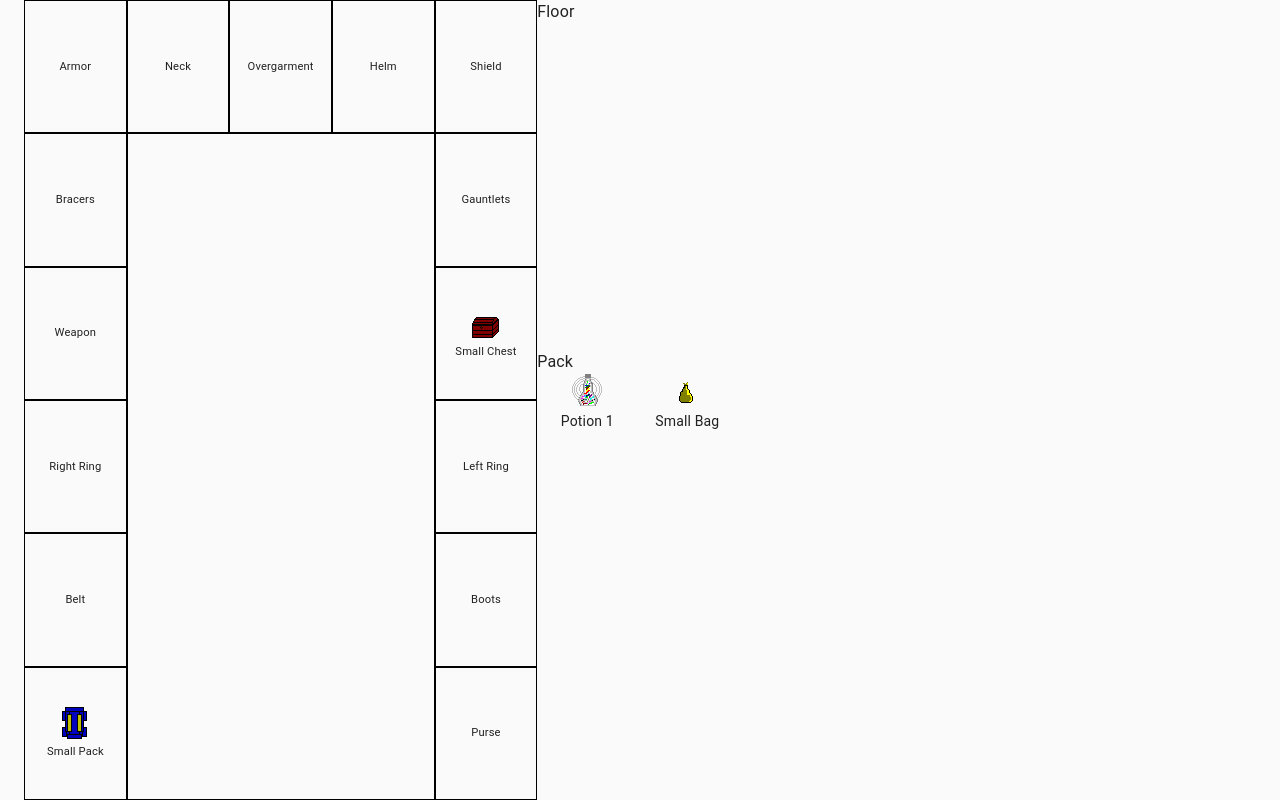
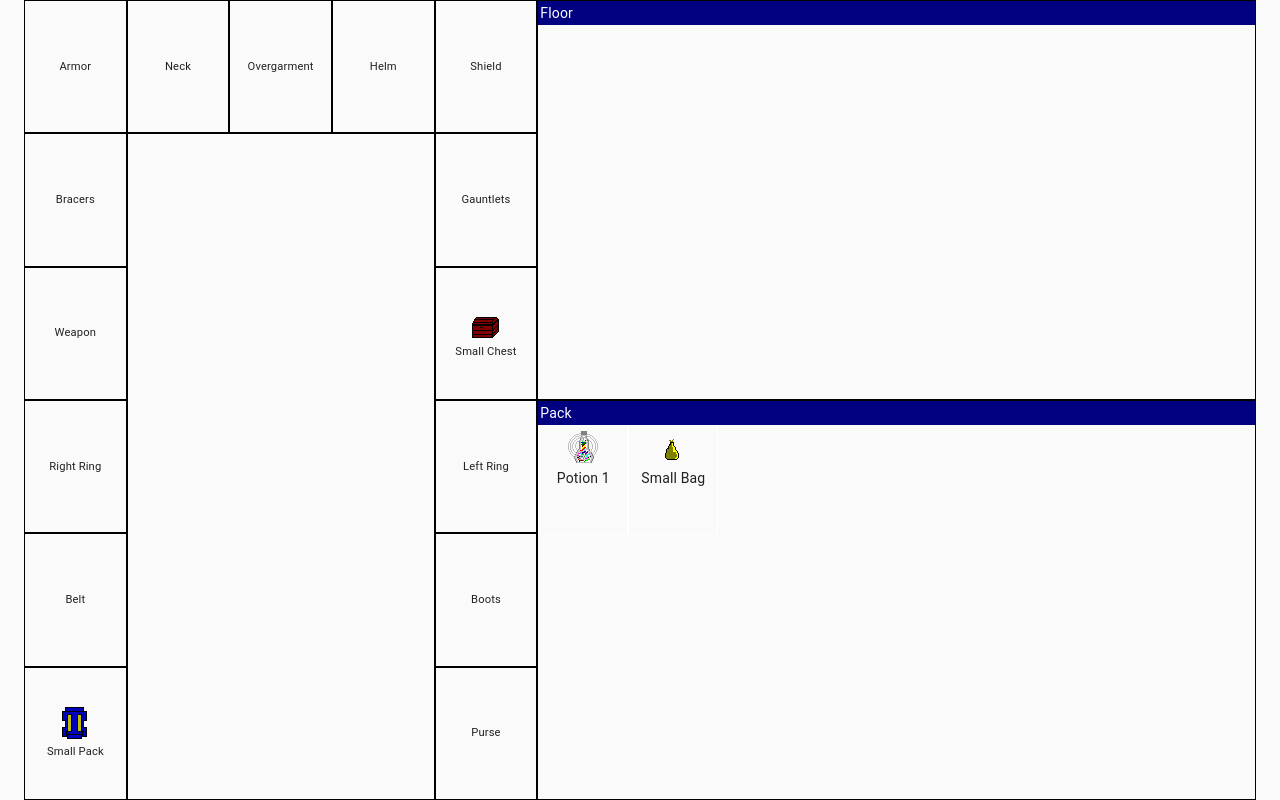
Before and after one commit to pbrn46/cotw-ts, a React (Create React App) app in the folder client/: page /inventory in a window 1280 px wide. Built offline with nearby package versions, Linux system fonts and the light colour scheme.

Commit message:
Inventory screen CSS improvments

```diff
--- /dev/null
+++ b/client/src/components/ContainerWindow/ContainerWindow.css
@@ -0,0 +1,32 @@
+div.ContainerWindow {
+  border: 1px solid black;
+  display: flex;
+  flex-direction: column;
+  height: 100%;
+}
+
+div.ContainerWindow-Title {
+  color: #fff;
+  background-color: #000080;
+  padding: 2px;
+  flex-shrink: 1;
+}
+
+div.ContainerWindow-Items {
+  height: 100%;
+  overflow-y: scroll;
+  flex-grow: 1;
+}
+
+div.ContainerWindow-Item {
+  padding: 5px;
+  display: inline-block;
+  width: 90px;
+  height: 110px;
+  text-align: center;
+  border: 1px solid #fff;
+}
+
+div.ContainerWindow-Item:hover {
+  border: 1px dashed #c0c0c0;
+}
--- /dev/null
+++ b/client/src/components/ContainerWindow/ContainerWindow.tsx
@@ -0,0 +1,24 @@
+import React from 'react'
+import CanvasTileSingle from '../CanvasTileSingle'
+import './ContainerWindow.css'
+
+
+type ContainerWindowProps = {
+  label: string
+  items: InventoryItem[]
+}
+export default function ContainerWindow({ label, items }: ContainerWindowProps) {
+  return <div className="ContainerWindow">
+    <div className="ContainerWindow-Title">{label}</div>
+    <div className="ContainerWindow-Items">
+      {items.map(item => <div className="ContainerWindow-Item" key={item.itemListKey}>
+        <div className="ContainerWindow-Item-Image">
+          <CanvasTileSingle tileId={item.tileId} />
+        </div>
+        <div className="ContainerWindow-Item-Label">
+          {item.label}
+        </div>
+      </div>)}
+    </div>
+  </div>
+}
--- /dev/null
+++ b/client/src/components/ContainerWindow/index.tsx
@@ -0,0 +1 @@
+export { default } from './ContainerWindow'
--- a/client/src/components/InventoryContainers/ContainerWindow.css
+++ /dev/null
@@ -1,6 +0,0 @@
-div.ContainerWindow-Item {
-  display: inline-block;
-  width: 100px;
-  height: 100px;
-  text-align: center;
-}
--- a/client/src/components/InventoryContainers/ContainerWindow.tsx
+++ /dev/null
@@ -1,23 +0,0 @@
-import React from 'react'
-import { Typography } from '@material-ui/core'
-import CanvasTileSingle from '../CanvasTileSingle'
-import './ContainerWindow.css'
-
-
-type ContainerWindowProps = {
-  label: string
-  items: InventoryItem[]
-}
-export default function ContainerWindow({ label, items }: ContainerWindowProps) {
-  return <div>
-    <Typography>{label}</Typography>
-    {items.map(item => <div className="ContainerWindow-Item" key={item.itemListKey}>
-      <div className="ContainerWindow-Item-Image">
-        <CanvasTileSingle tileId={item.tileId} />
-      </div>
-      <div className="ContainerWindow-Item-Label">
-        {item.label}
-      </div>
-    </div>)}
-  </div>
-}
--- a/client/src/components/InventoryContainers/InventoryContainers.css
+++ b/client/src/components/InventoryContainers/InventoryContainers.css
@@ -1,10 +1,12 @@
 div.InventoryBags-Wrapper {
   display: flex;
+  min-height: 0;
   height: 100%;
   flex-direction: column;
   align-items: stretch;
 }
 
-div.InventoryBags-Wrapper > * {
-  flex-grow: 1;
+div.InventoryBags-Wrapper > div.InventoryBags-Child {
+  flex: 1;
+  min-height: 0;
 }
--- a/client/src/components/InventoryContainers/InventoryContainers.tsx
+++ b/client/src/components/InventoryContainers/InventoryContainers.tsx
@@ -2,7 +2,7 @@ import React from 'react'
 import { useSelector } from '../../redux/store'
 import './InventoryContainers.css'
 import { getTilesAt, inBounds } from '../../lib/mapUtil'
-import ContainerWindow from './ContainerWindow'
+import ContainerWindow from '../ContainerWindow'
 
 
 export default function InventoryBags() {
@@ -14,9 +14,13 @@ export default function InventoryBags() {
       : [])
   const floorItems = floorItemTiles.map(itemTile => itemTile.itemData)
   return <div className="InventoryBags-Wrapper">
-    <ContainerWindow label={"Floor"} items={floorItems} />
+    <div className="InventoryBags-Child">
+      <ContainerWindow label={"Floor"} items={floorItems} />
+    </div>
     {pack && pack.contents && (
-      <ContainerWindow label={"Pack"} items={pack.contents} />
+      <div className="InventoryBags-Child">
+        <ContainerWindow label={"Pack"} items={pack.contents} />
+      </div>
     )}
   </div>
 }
```
